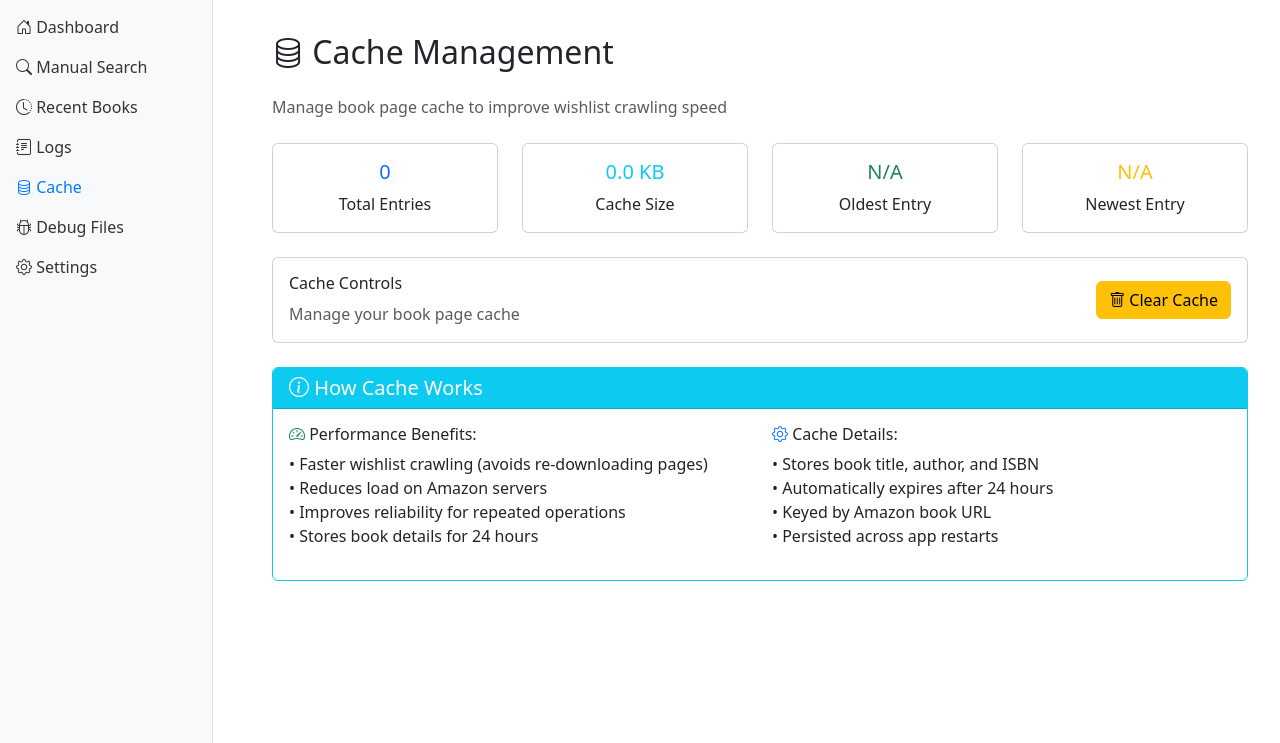
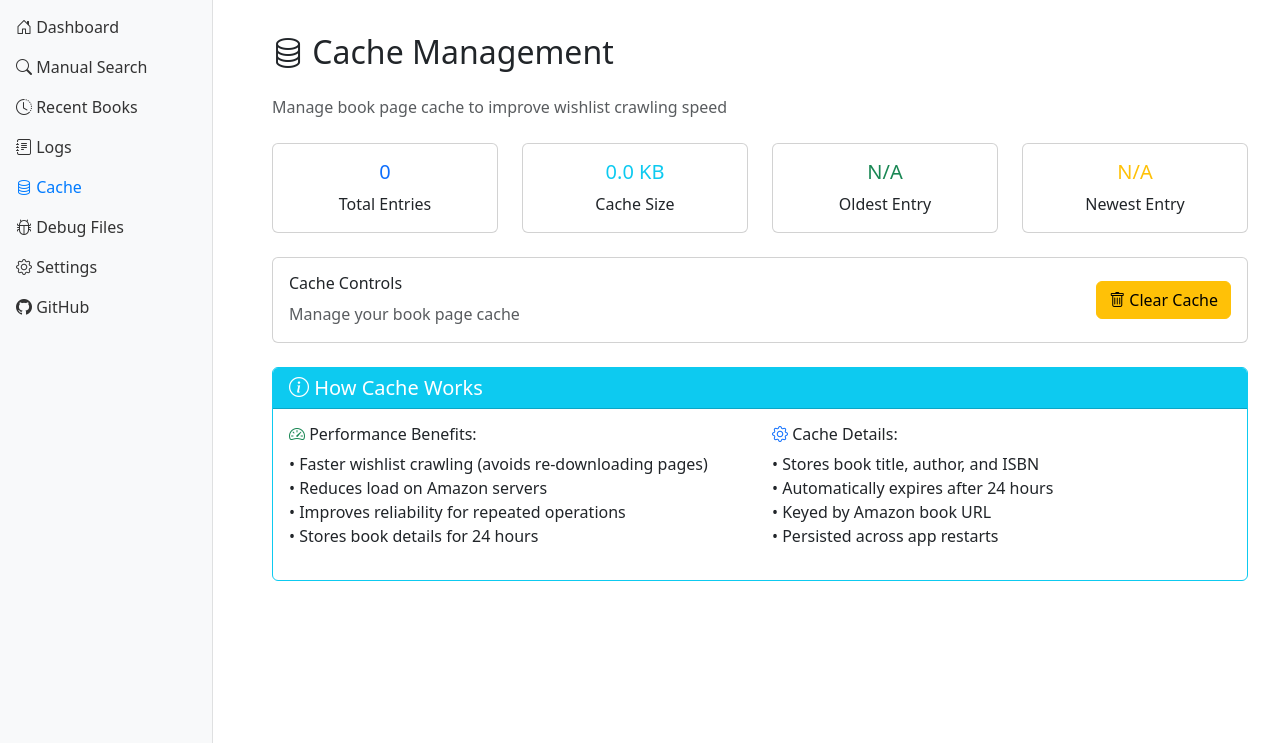
Before and after one commit to bocaj88/kindly-sourced-paper, a Flask app: page /cache in a window 1280 px wide. Shown: the part 57-800 px from the top of the page. Run offline with Flask 3, Linux system fonts and the light colour scheme.

Commit message:
➕ Add GitHub repository link to navigation
- Added GitHub link to both desktop sidebar and mobile navigation
- Opens in new tab with proper security attributes
- Linked to kindly-sourced-paper repository

```diff
--- a/templates/base.html
+++ b/templates/base.html
@@ -231,6 +231,11 @@
                         <i class="bi bi-gear"></i> Settings
                     </a>
                 </li>
+                <li class="nav-item">
+                    <a class="nav-link mobile-nav-link" href="https://github.com/JakeMichalski/kindly-sourced-paper" target="_blank" rel="noopener noreferrer">
+                        <i class="bi bi-github"></i> GitHub
+                    </a>
+                </li>
             </ul>
         </div>
     </div>
@@ -272,6 +277,11 @@
                 <li class="nav-item">
                     <a class="nav-link" href="/settings">
                         <i class="bi bi-gear"></i> Settings
+                    </a>
+                </li>
+                <li class="nav-item">
+                    <a class="nav-link" href="https://github.com/JakeMichalski/kindly-sourced-paper" target="_blank" rel="noopener noreferrer">
+                        <i class="bi bi-github"></i> GitHub
                     </a>
                 </li>
             </ul>
```
